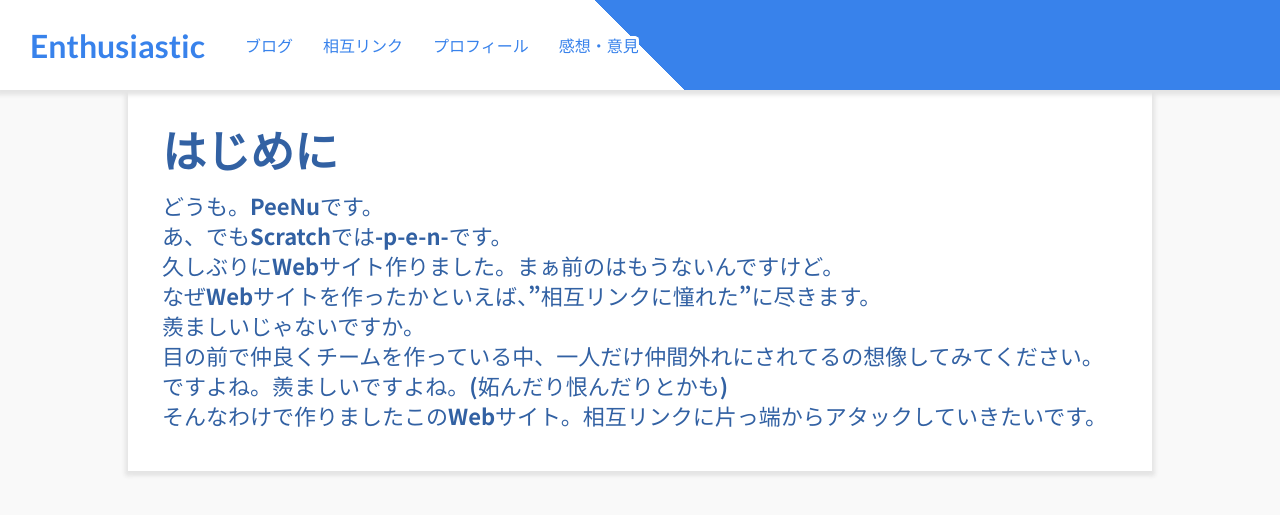
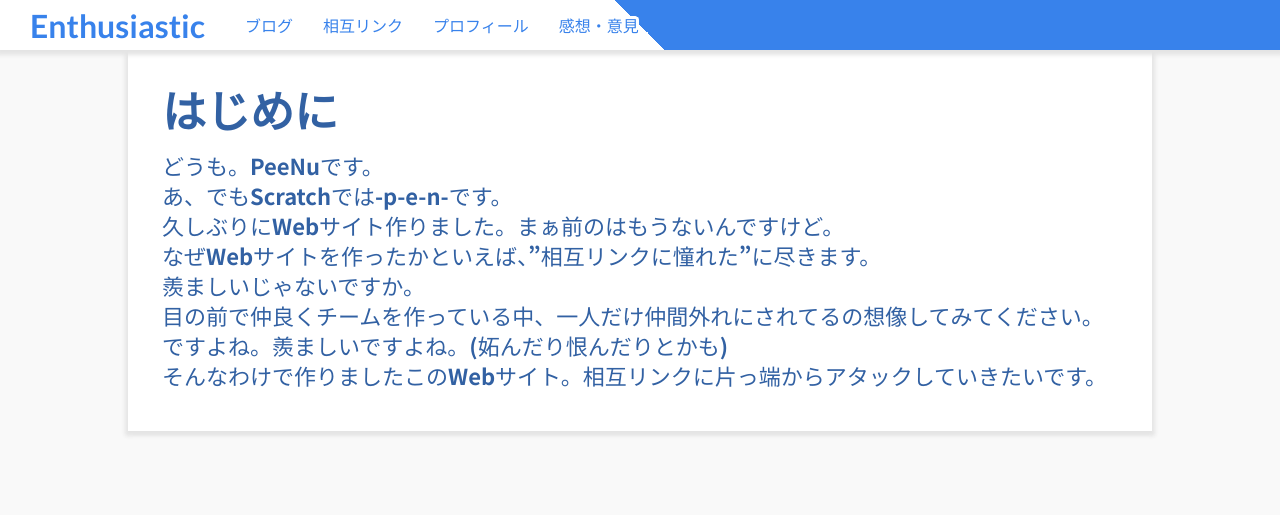
Before and after one commit to Diawadenta/Diawadenta.github.io, a Jekyll site: the page built from index.md, in a window 1280 px wide. Shown: the top 515 px of the page. Built offline with Jekyll 4.4.1, drawn with Linux system fonts in a browser that asks for light colours.

Commit message:
Add files via upload

```diff
--- a/assets/css/style.css
+++ b/assets/css/style.css
@@ -1,5 +1,5 @@
 body {
-  padding-top: 80px;
+  padding-top: 40px;
   overflow-x: hidden;
   overflow-y: scroll;
   color: #3261A3;
@@ -99,10 +99,12 @@ img {
 }
 
 .post_title a {
-  position: absolute;
-  font-size: 40px;
+  vertical-align: top;
+  font-size: 25px;
 }
-
+.post_title p {
+  vertical-align: top;
+}
 .post_link p {
   margin: 0;
 }
@@ -111,7 +113,7 @@ header {
   box-shadow: 0px 2px 4px 3px #e4e4e4;
   text-shadow: rgb(255, 255, 255) 3px 0px 0px, rgb(255, 255, 255) 2.83487px 0.981584px 0px, rgb(255, 255, 255) 2.35766px 1.85511px 0px, rgb(255, 255, 255) 1.62091px 2.52441px 0px, rgb(255, 255, 255) 0.705713px 2.91581px 0px, rgb(255, 255, 255) -0.287171px 2.98622px 0px, rgb(255, 255, 255) -1.24844px 2.72789px 0px, rgb(255, 255, 255) -2.07227px 2.16926px 0px, rgb(255, 255, 255) -2.66798px 1.37182px 0px, rgb(255, 255, 255) -2.96998px 0.42336px 0px, rgb(255, 255, 255) -2.94502px -0.571704px 0px, rgb(255, 255, 255) -2.59586px -1.50383px 0px, rgb(255, 255, 255) -1.96093px -2.27041px 0px, rgb(255, 255, 255) -1.11013px -2.78704px 0px, rgb(255, 255, 255) -0.137119px -2.99686px 0px, rgb(255, 255, 255) 0.850987px -2.87677px 0px, rgb(255, 255, 255) 1.74541px -2.43999px 0px, rgb(255, 255, 255) 2.44769px -1.73459px 0px, rgb(255, 255, 255) 2.88051px -0.838247px 0px;
   width: 100%;
-  height: 90px;
+  height: 50px;
   background: linear-gradient(45deg, #ffffff 50%, #3882eb 50%);
   padding: 20px 30px;
   box-sizing: border-box;
```
